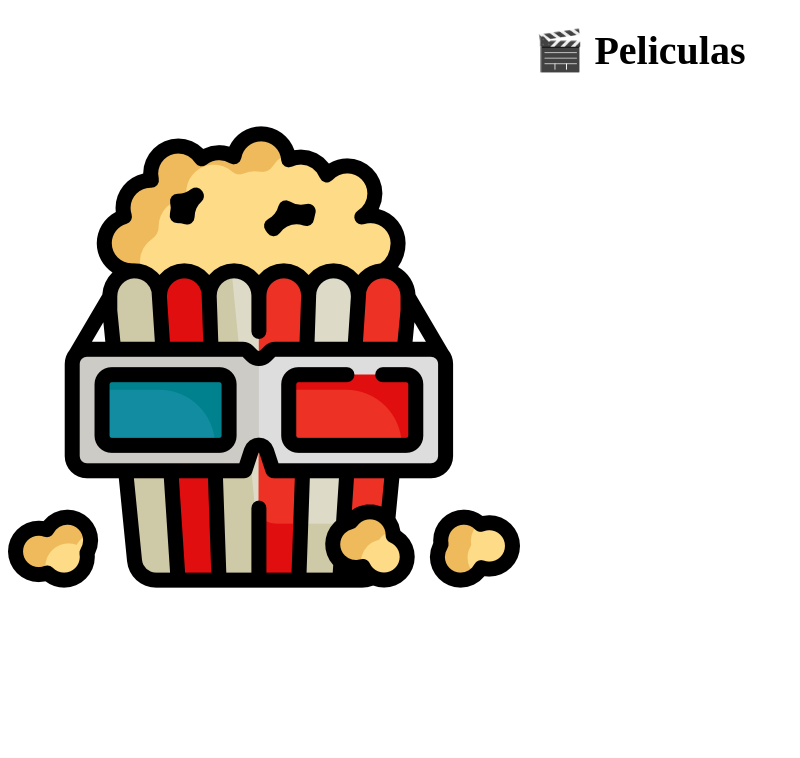
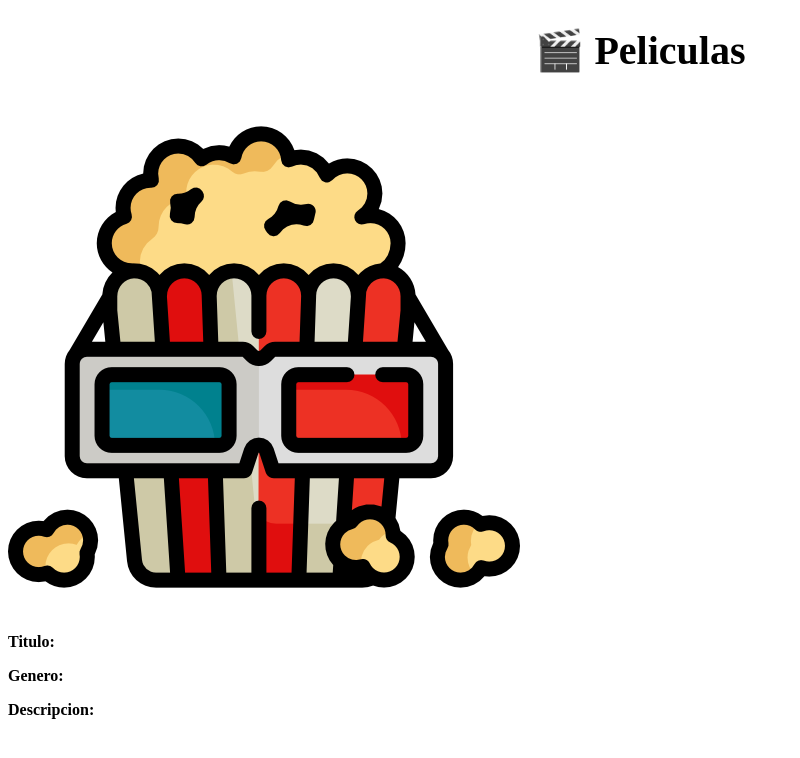
Before and after one commit to ErwinAdriel/react-peliculas, a React (Create React App) app: page /movies/1 in a window 1280 px wide. Shown: the top 758 px of the page, without its empty margins (0-800 px from the left). Built offline with nearby package versions, Linux system fonts and the light colour scheme; no server answers; the HTML template or start-up script is replaced by a standard one.

Commit message:
Obteniendo titulo, genero y descripcion de pelicula especifica

```diff
--- a/src/pages/MovieDetalles.jsx
+++ b/src/pages/MovieDetalles.jsx
@@ -6,17 +6,32 @@ export function MovieDetalles(){
 
     const {movieId} = useParams();
     const [movie, setMovie] = useState([]);
+    const [generos, setGenero] = useState([]);
 
     useEffect(()=>{
         get("/movie/"+movieId).then((data)=>{
-            setMovie(data)
+            setMovie(data);
+            setGenero(data.genres[0]);
+
         });
     }, [movieId]);
 
     const imageUrl = getMovieImg(movie.poster_path, 500);
     return (
-        <div>
-            <img src={imageUrl} />
+        <div className="detallesContainer">
+            <img src={imageUrl} alt={movie.title} className="movieImage"/>
+            <div className="movieDetalles">
+                <p className="item1">
+                    <strong>Titulo: </strong> {movie.title}
+                </p>
+                <p>
+                    <strong>Genero: </strong> {generos.name}
+                </p>
+                <p>
+                    <strong>Descripcion: </strong> {movie.overview}
+                </p>
+            </div>
         </div>
+
     );
 }
```
